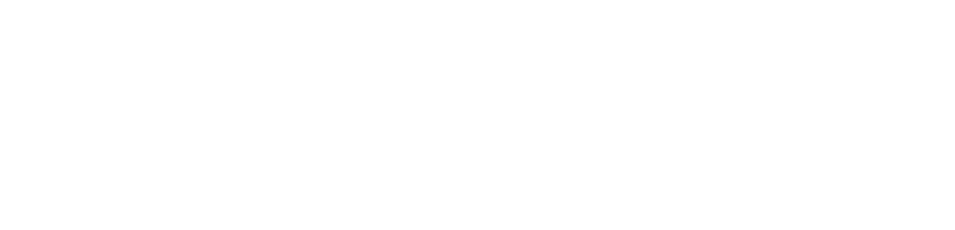
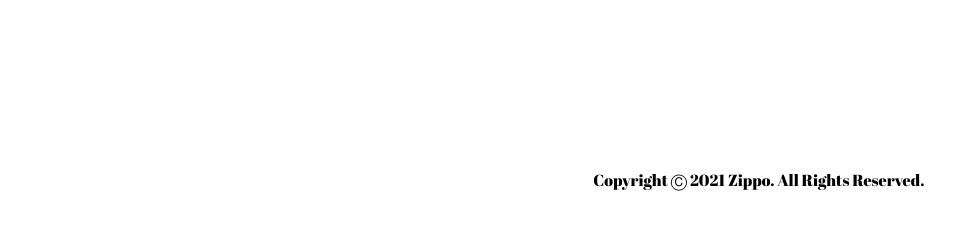
Before and after one commit to huskyhoochu/zippo-gatsby, a Gatsby site: page / in a window 1280 px wide. Shown: the full height of the page, 212-1167 px from the left. Built offline with nearby package versions, Linux system fonts and the light colour scheme; Gatsby itself is replaced by a stand-in of ours.

Commit message:
Create footer

```diff
--- /dev/null
+++ b/src/components/footer/index.scss
@@ -0,0 +1,7 @@
+.footer {
+  @apply py-16;
+
+  &__copyright {
+    @apply text-right;
+  }
+}
--- /dev/null
+++ b/src/components/footer/index.tsx
@@ -0,0 +1,15 @@
+import React from 'react';
+
+import './index.scss';
+
+const Footer: React.FC = () => {
+  return (
+    <footer className="footer">
+      <div className="container">
+        <p className="footer__copyright">Copyright Ⓒ 2021 Zippo. All Rights Reserved.</p>
+      </div>
+    </footer>
+  );
+};
+
+export default Footer;
--- a/src/layouts/index.tsx
+++ b/src/layouts/index.tsx
@@ -2,6 +2,7 @@
 import { Helmet } from 'react-helmet';
 
 import Header from '@src/components/header';
+import Footer from '@src/components/footer';
 
 interface Props {
   children: React.ReactNode;
@@ -17,6 +18,7 @@
       <div className="container">
         {children}
       </div>
+      <Footer />
     </main>
   );
 };
```
